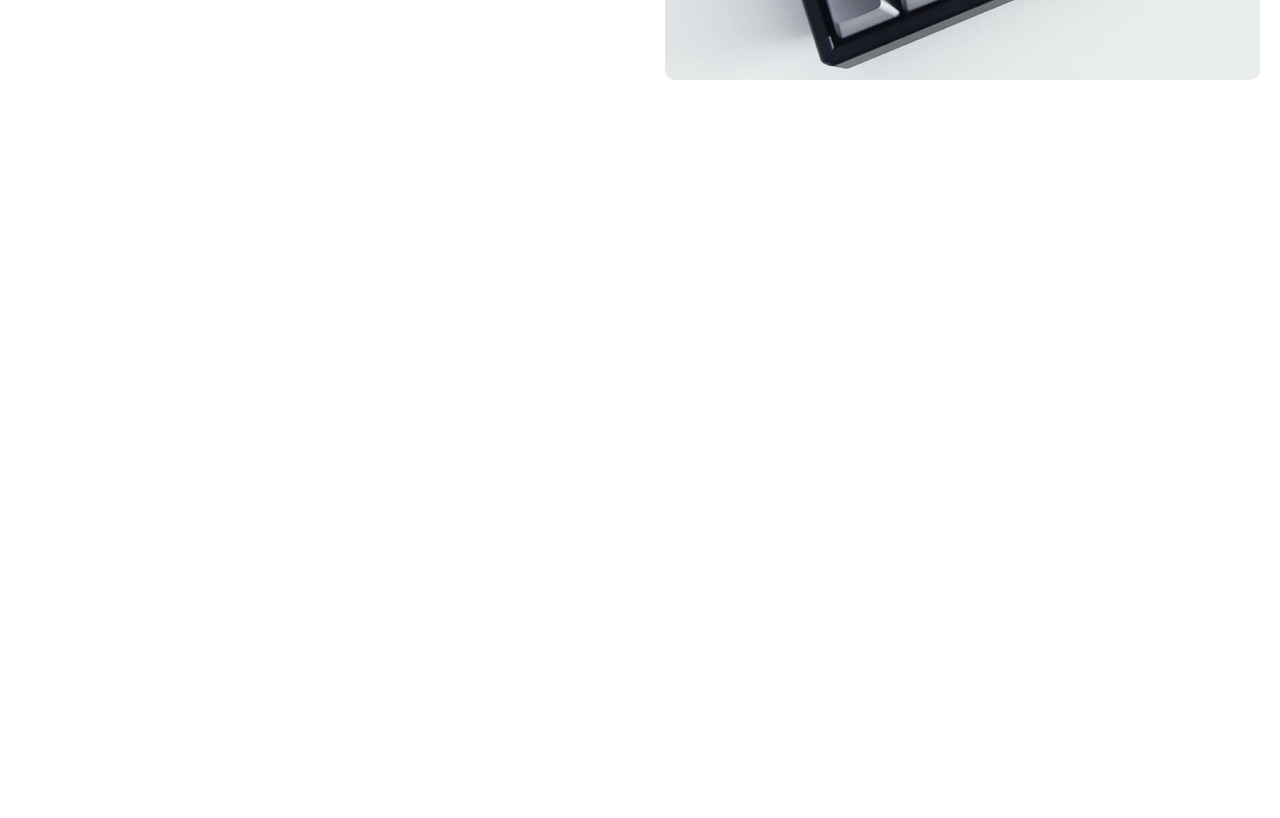
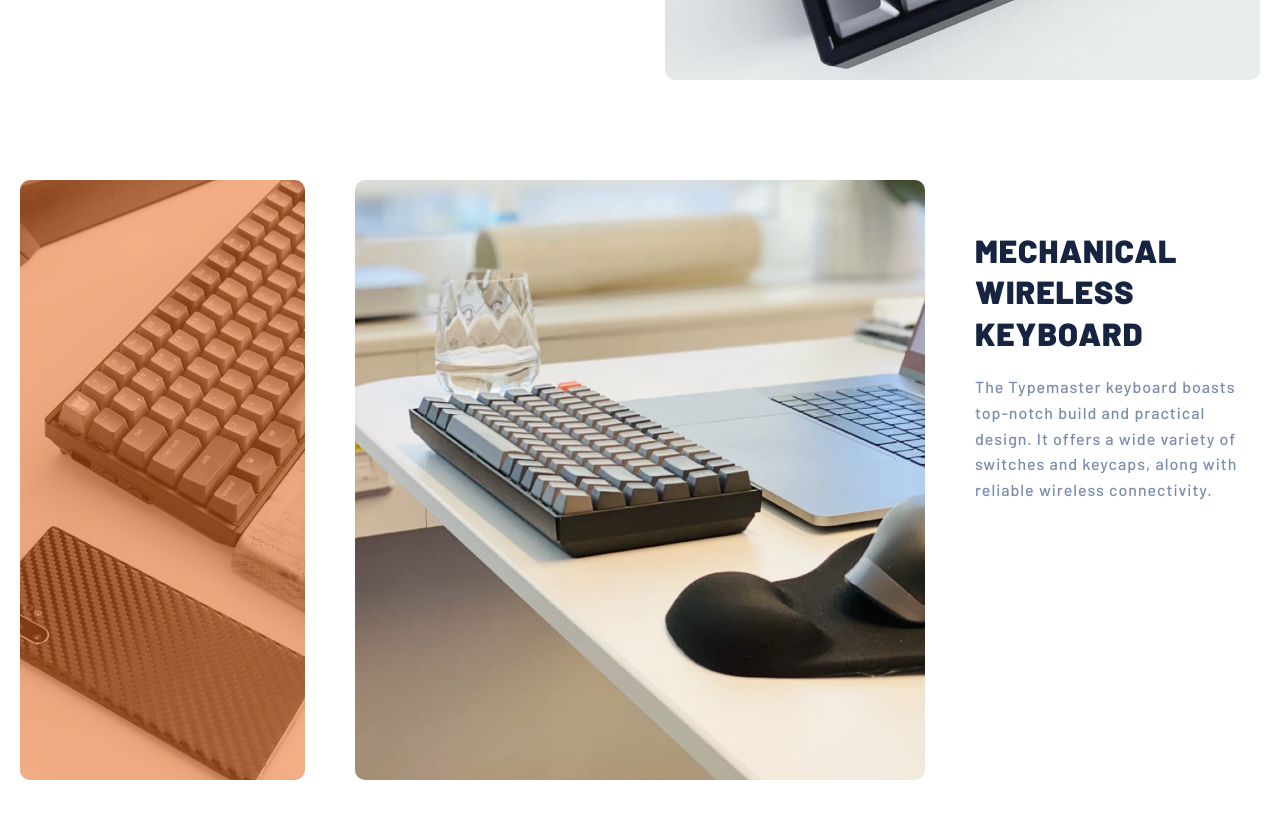
Before and after one commit to freetart/FEM-typemaster-pre-launch-landing-page, a React (Create React App) app: page / in a window 1280 px wide. Shown: the part 660-1478 px from the top of the page. Before the commit the page ends 800 px from the top, so only its background shows below. Built offline with nearby package versions, Linux system fonts and the light colour scheme.

Commit message:
created product section

```diff
--- a/src/App.js
+++ b/src/App.js
@@ -1,6 +1,7 @@
 import Globals from "./abstracts/Globals";
 import Navbar from "./components/Navbar";
 import Hero from "./components/Hero";
+import Product from "./components/Product";
 
 const App = () => {
   return (
@@ -8,6 +9,9 @@ const App = () => {
       <Globals />
       <Navbar />
       <Hero />
+      <main>
+        <Product />
+      </main>
     </>
   );
 };
--- a/src/components/Hero.js
+++ b/src/components/Hero.js
@@ -5,7 +5,6 @@ import Button from "./styledElements/Buttons";
 import HeroImg from "../images/desktop/image-keyboard.jpg";
 import bgPattern from "../images/shared/pattern-square.svg";
 import { headingStyles } from "../abstracts/Mixins";
-
 import { maxWidthLg, sectionSpacingSm } from "../abstracts/Mixins";
 
 const Header = styled.header`
--- /dev/null
+++ b/src/components/Product.js
@@ -0,0 +1,67 @@
+import styled from "styled-components";
+import productImgOne from "../images/desktop/image-phone-and-keyboard.jpg";
+import productImgTwo from "../images/desktop/image-glass-and-keyboard.jpg";
+import { SubHeading } from "./styledElements/Headings";
+import { Paragraph } from "./styledElements/Paragraphs";
+import { sectionSpacingSm, maxWidthLg } from "../abstracts/Mixins";
+import bgPattern from "../images/shared/pattern-square.svg";
+
+const Container = styled.div`
+  ${sectionSpacingSm}
+  ${maxWidthLg}
+  display: grid;
+  grid-template-columns: 1fr 2fr 1fr;
+  gap: 5rem;
+  position: relative;
+
+  .hero-bg-pattern {
+    position: absolute;
+    width: 20%;
+    bottom: 7%;
+    left: -25%;
+  }
+
+  .product-img {
+    height: 60rem;
+    width: 100%;
+    border-radius: var(--mainRadius);
+  }
+
+  .product-img--one {
+    background: linear-gradient(
+        hsla(22, 89%, 52%, 0.5),
+        hsla(22, 89%, 52%, 0.5)
+      ),
+      url(${productImgOne}) center center/cover no-repeat;
+  }
+
+  .product-img--two {
+    background: url(${productImgTwo}) center center/cover no-repeat;
+  }
+
+  .product-info {
+    padding: 5rem 0;
+  }
+`;
+
+const Product = () => {
+  return (
+    <section>
+      <Container>
+        <img className="hero-bg-pattern" src={bgPattern} alt="" />
+        <div className="product-img product-img--one"></div>
+        <div className="product-img product-img--two"></div>
+        <div className="product-info">
+          <SubHeading>Mechanical wireless keyboard</SubHeading>
+          <Paragraph>
+            The Typemaster keyboard boasts top-notch build and practical design.
+            It offers a wide variety of switches and keycaps, along with
+            reliable wireless connectivity.
+          </Paragraph>
+        </div>
+      </Container>
+    </section>
+  );
+};
+
+export default Product;
--- a/src/components/styledElements/Headings.js
+++ b/src/components/styledElements/Headings.js
@@ -7,3 +7,10 @@ export const HeroHeading = styled.h1`
   color: var(--secondary-300);
   text-transform: uppercase;
 `;
+
+export const SubHeading = styled.h2`
+  ${headingStyles}
+  font-size: 3.2rem;
+  color: var(--secondary-300);
+  text-transform: uppercase;
+`;
--- a/src/components/styledElements/Paragraphs.js
+++ b/src/components/styledElements/Paragraphs.js
@@ -7,3 +7,7 @@ export const Lead = styled.p`
   color: var(--secondary-200);
   padding: 2rem 0;
 `;
+
+export const Paragraph = styled(Lead)`
+  font-size: 1.6rem;
+`;
```
